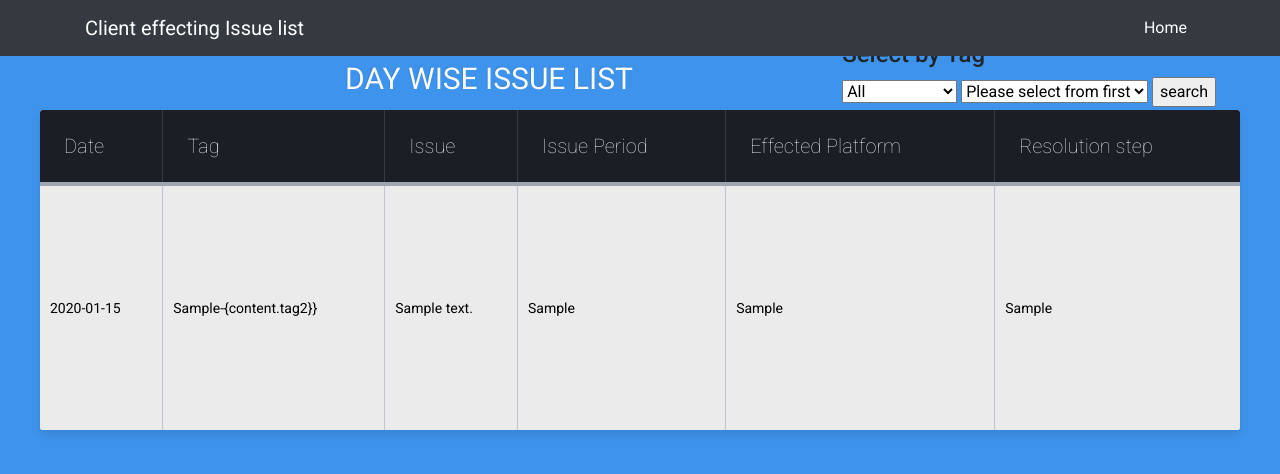
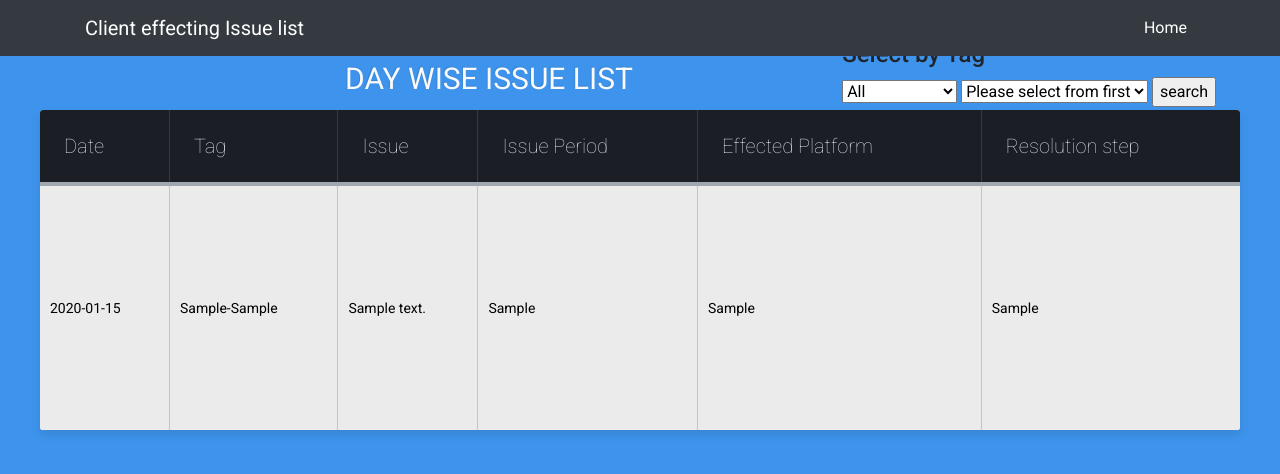
Before and after one commit to ranjanrak/Issuedoc, a Django app: page /issue/ in a window 1280 px wide. Shown: the top 474 px of the page. Run offline with Django 3.2, Linux system fonts and the light colour scheme; tables that the repository leaves empty hold one stand-in row (values such as "Sample post"); some libraries are stand-ins or nearby versions.

Commit message:
UI modification

```diff
--- a/helpdoc/templates/helpdoc/issue.html
+++ b/helpdoc/templates/helpdoc/issue.html
@@ -213,7 +213,7 @@ td.text-right {
 {% for content in issue %}
 <tr>
 <td class="text-left">{{content.date}}</td>
-<td class="text-left">{{content.tag}}-{content.tag2}}</td>
+<td class="text-left">{{content.tag}}-{{content.tag2}}</td>
 <td class="text-left">{{content.detail}}</td>
 <td class="text-left">{{content.rectify}}</td>
 <td class="text-left">{{content.effected}}</td>
```
